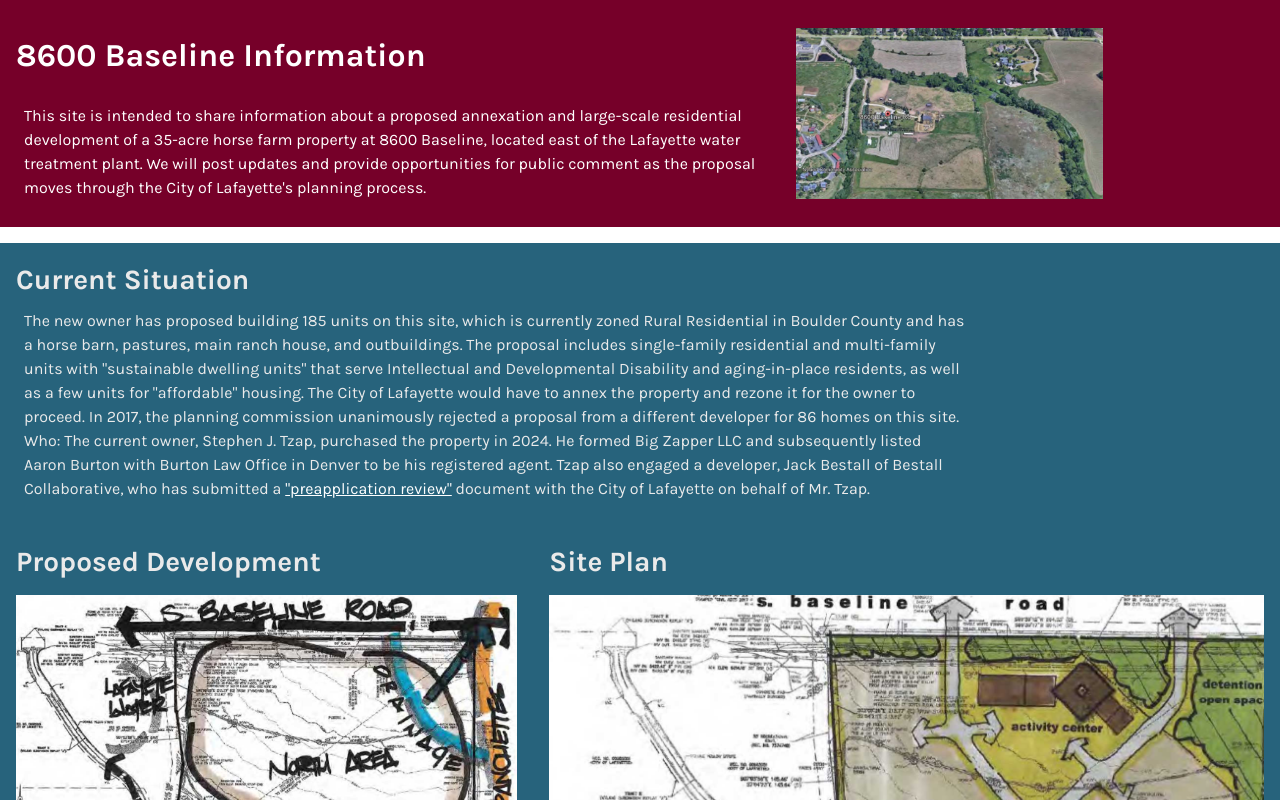
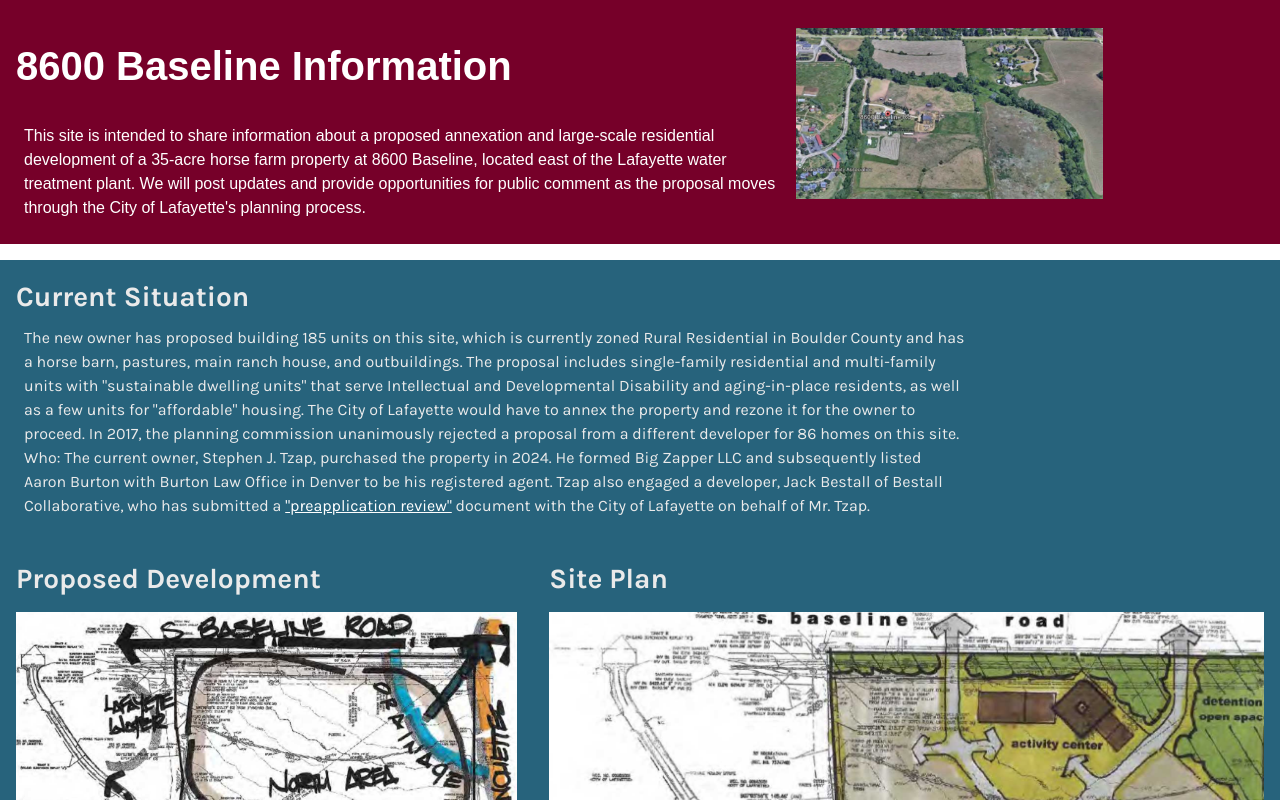
Before and after one commit to ASUstorm/8600Baseline, a plain HTML site: page index.html in a window 1280 px wide. Shown: the top 800 px of the page. Drawn offline with Linux system fonts and the light colour scheme; some icons are missing.

Commit message:
accessibility fixes

```diff
--- a/index.html
+++ b/index.html
@@ -54,7 +54,7 @@
                 </div>
             </nav> -->
         </header>
-        <main>
+        <main id="main-content">
             <section id="one">
                 <h2>Current Situation</h2>
                 <p>The new owner has proposed building 185 units on this site, which is currently zoned Rural Residential in Boulder County
@@ -84,8 +84,8 @@
                     The owner/developer must get approval from the City of Lafayette to annex the property from Boulder County, engage in
                     multiple meetings with various City officials, meet with surrounding neighbors, and, ultimately, receive permission from
                     the City's Planning Commission and City Council before moving forward. Along the way, there are many opportunities for
-                    neighbors and concerned citizens to engage in this process.</li> <li><h3>When:</h3> The exact timeline is not yet available, but the
-                    process involves the steps outlined <a href="https://www.lafayetteco.gov/DocumentCenter/View/40000/PROCESS-GUIDE---Annexation">here</a></li>
+                    neighbors and concerned citizens to engage in this process.</li> <li><h3>When:</h3> The exact timeline is not yet available, but <a href="https://www.lafayetteco.gov/DocumentCenter/View/40000/PROCESS-GUIDE---Annexation">the
+                    process involves the steps outlined here</a></li>
                     <li><h3>Where:</h3> The 8600 property is located near the western border of Lafayette in
                     land near Open Space from four different jurisdictions: City of Boulder, City of Louisville, City of Lafayette, and
                     Boulder County. The property is adjacent to an extended buffer zone that delineates this part of unincorporated Boulder
--- a/styles.css
+++ b/styles.css
@@ -137,9 +137,10 @@ h1,h2,h3,h4{
 }
 
 h1 {
-    font-size: 2em;
+    font-size: 2.5em;
     margin   : 0.5em 0;
     display  : inline;
+    font-family: var(--heading-font);
 }
 
 h2 {
@@ -474,7 +475,7 @@ footer {
     }
 
     .title {
-        font-family: var(--display-font);
+        font-family: var(--heading-font);
         grid-column: 1/9;
         grid-row   : 1/1;
         display    : inline;
@@ -623,7 +624,7 @@ header {
 }
 
 .title {
-    font-family: var(--display-font);
+    font-family: var(--heading-font);
     grid-column: 1/5;
     grid-row   : 1/2;
 }
@@ -669,7 +670,6 @@ header {
     }
 
     .title {
-        font-family: var(--display-font);
         grid-column: 1/6;
         grid-row   : 1/2;
     }
```
